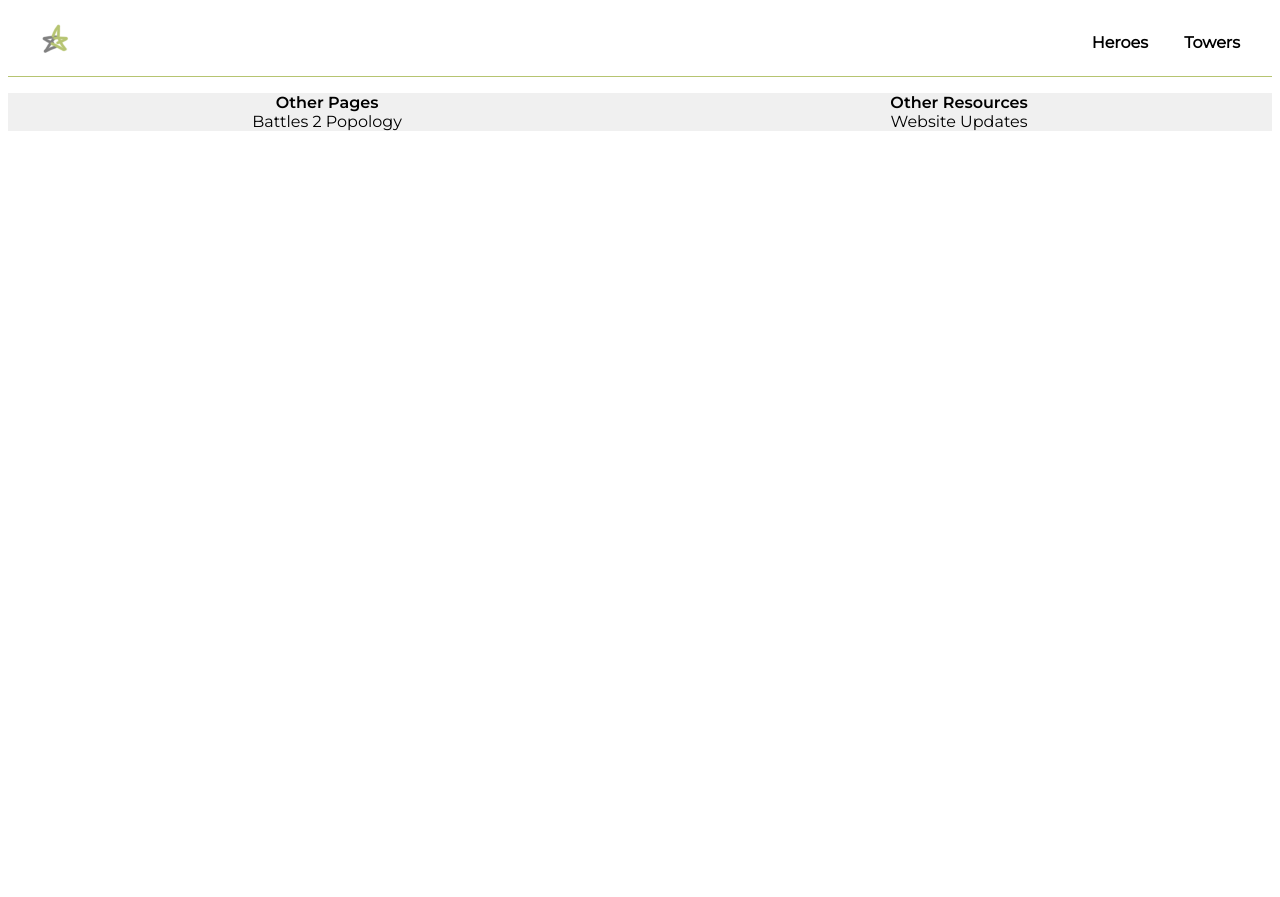
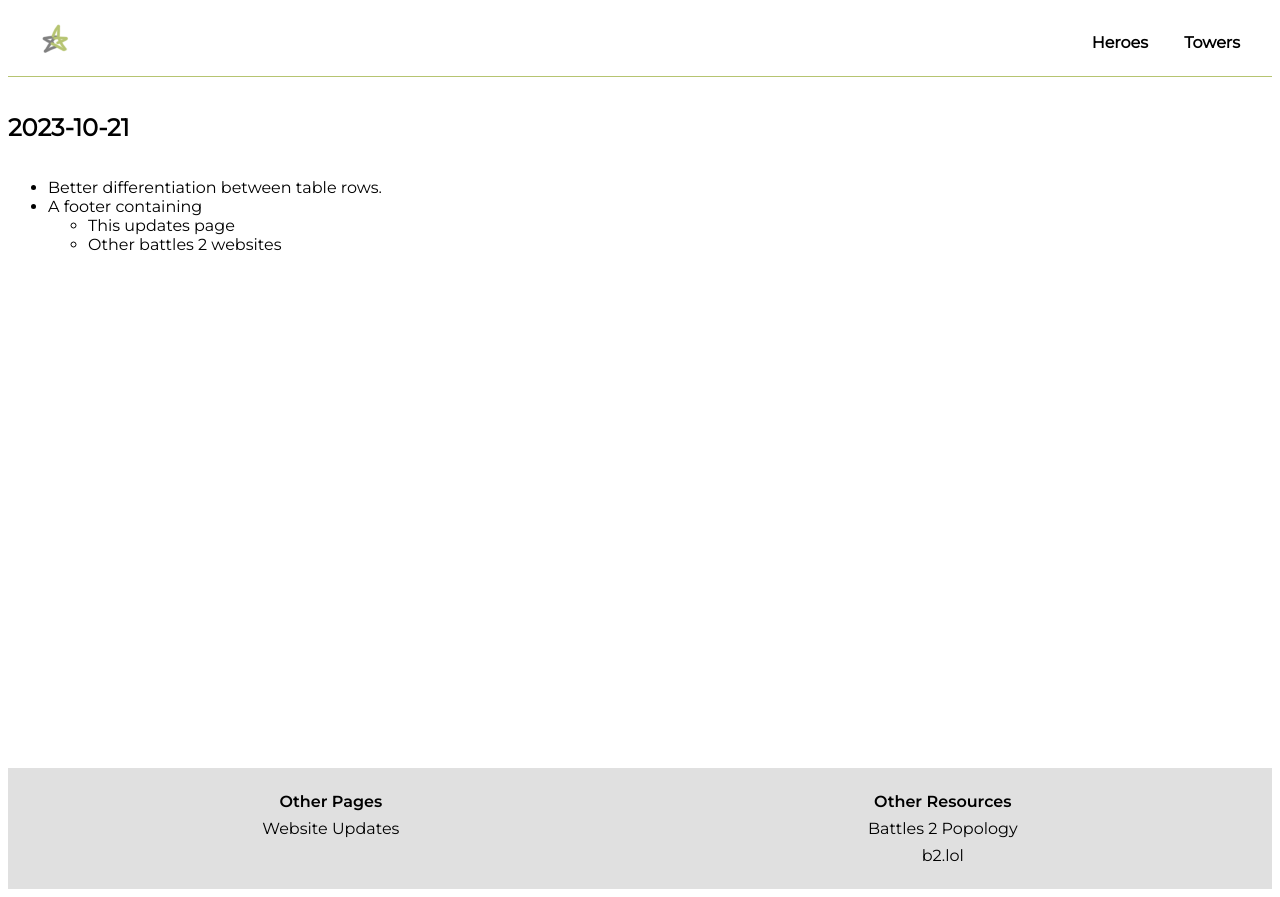
Before and after one commit to vTrial/BloonStar, a SvelteKit app: page /updates in a window 1280 px wide. Before the commit the page ends 800 px from the top, so only its background shows below. Built offline with nearby package versions, Linux system fonts and the light colour scheme.

Commit message:
Footer + update 1

```diff
--- a/src/lib/svelteTemplates/FilterDropdown.svelte
+++ b/src/lib/svelteTemplates/FilterDropdown.svelte
@@ -23,5 +23,6 @@
     padding: 0.5em 4em 0.5em 0.5em;
     margin: 1em;
     font-size: 1em;
+    width: 10em;
   }
 </style>
--- a/src/lib/svelteTemplates/Footer.svelte
+++ b/src/lib/svelteTemplates/Footer.svelte
@@ -1,18 +1,23 @@
 <footer>
 	<div class='footer-header'>Other Pages</div>
 	<div class='footer-header'>Other Resources</div>
+	<a href='/updates'>Website Updates</a>
 	<a href='https://b2popology.com/'>Battles 2 Popology</a>
-	<a href='/updates'>Website Updates</a>
+	<div></div>
+	<a href='https://b2.lol/'>b2.lol</a>
 </footer>
 
 <style>
 	footer {
 	  display: grid;
 	  grid-template-columns: auto auto;
-	  background-color: #f0f0f0; /* Add a background color for the container */
+	  background-color: #e0e0e0; /* Add a background color for the container */
 	  justify-items: center;
+	  gap: 0.5em;
+	  padding: 1.5em;
 	}
 	.footer-header {
 		font-family: Montserrat-SemiBold, Arial, Helvetica, sans-serif;
+		gap: 1em
 	}
 </style>
--- a/src/routes/+layout.svelte
+++ b/src/routes/+layout.svelte
@@ -3,6 +3,22 @@
 	import Footer from "$lib/svelteTemplates/Footer.svelte"
 </script>
 
-<Nav/>
-<slot></slot>
-<Footer/>
+<main>
+	<div class="page1">
+		<Nav/>
+		<slot></slot>
+	</div>
+	<Footer/>
+</main>
+
+<style>
+	/* make footer sticky */
+	.page1 {
+		display: flex;
+		flex-direction: column;
+		min-height: 95vh;
+	}
+	main {
+		flex-grow: 1;
+	}
+</style>
--- a/src/routes/updates/+page.svelte
+++ b/src/routes/updates/+page.svelte
@@ -0,0 +1,9 @@
+<h2>2023-10-21</h2>
+<ul>
+	<li>Better differentiation between table rows.</li>
+	<li>A footer containing</li>
+	<ul>
+		<li>This updates page</li>
+		<li>Other battles 2 websites</li>
+	</ul>
+</ul>
--- a/static/style.css
+++ b/static/style.css
@@ -11,6 +11,7 @@ src: url("/fonts/Montserrat-Regular.ttf") format("truetype"); /* Path to your fo
 * {
 	font-family: Montserrat-Regular, Arial, Helvetica, sans-serif;
 }
+
 a,
 a:visited,
 a:hover,
```
